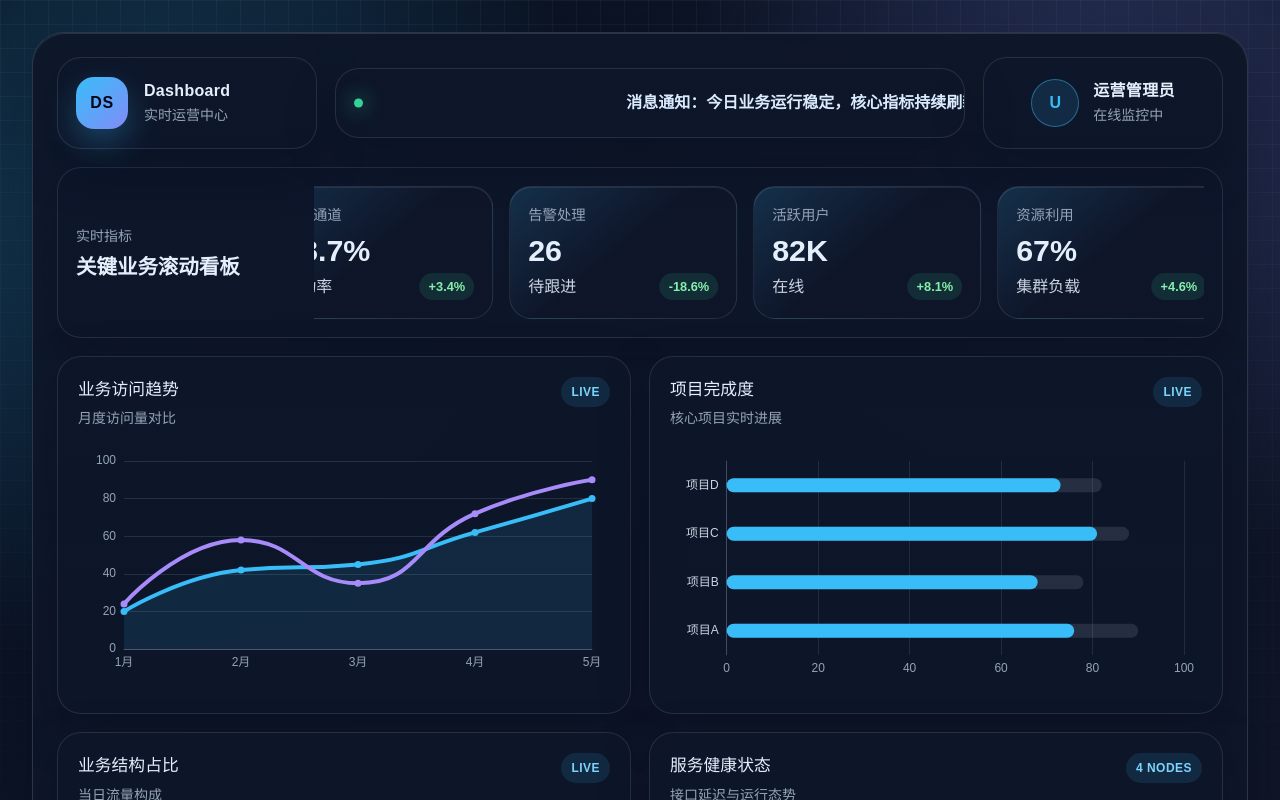
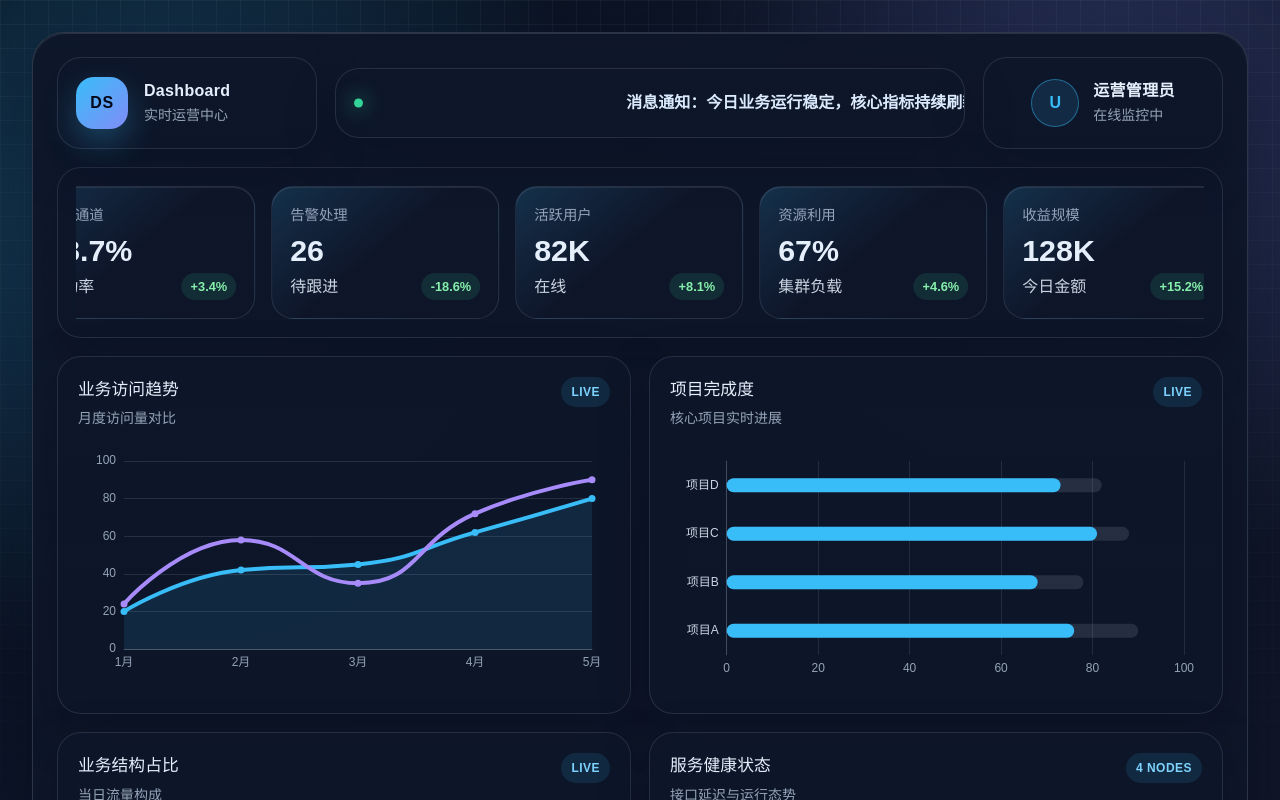
Before and after one commit to Huauauaa/dashboard-ssr, a Next.js app: page / in a window 1280 px wide. Shown: the top 800 px of the page. Built offline with nearby package versions, Linux system fonts and the light colour scheme.

Commit message:
fix(dashboard): remove metrics headline copy
Co-authored-by: Huauauaa <harvey0379@163.com>

```diff
--- a/app/globals.css
+++ b/app/globals.css
@@ -133,8 +133,7 @@ select {
 
 .brand-subtitle,
 .user-card span,
-.panel-heading p,
-.metrics-copy span {
+.panel-heading p {
   color: var(--muted);
   font-size: 0.875rem;
 }
@@ -191,21 +190,10 @@ select {
 
 .metrics-section {
   display: grid;
-  grid-template-columns: 220px minmax(0, 1fr);
-  gap: 18px;
+  grid-template-columns: minmax(0, 1fr);
   align-items: center;
   margin-top: 18px;
   padding: 18px;
-}
-
-.metrics-copy {
-  display: grid;
-  gap: 8px;
-}
-
-.metrics-copy strong {
-  font-size: clamp(1.2rem, 1.6vw, 1.65rem);
-  line-height: 1.2;
 }
 
 .metrics-viewport {
--- a/app/page.tsx
+++ b/app/page.tsx
@@ -158,11 +158,6 @@ export default function Home() {
         </header>
 
         <section className="metrics-section">
-          <div className="metrics-copy">
-            <span>实时指标</span>
-            <strong>关键业务滚动看板</strong>
-          </div>
-
           <div className="metrics-viewport">
             <div className="metrics-track animate-card-scroll">
               {[...metricCards, ...metricCards].map((item, index) => (
```
